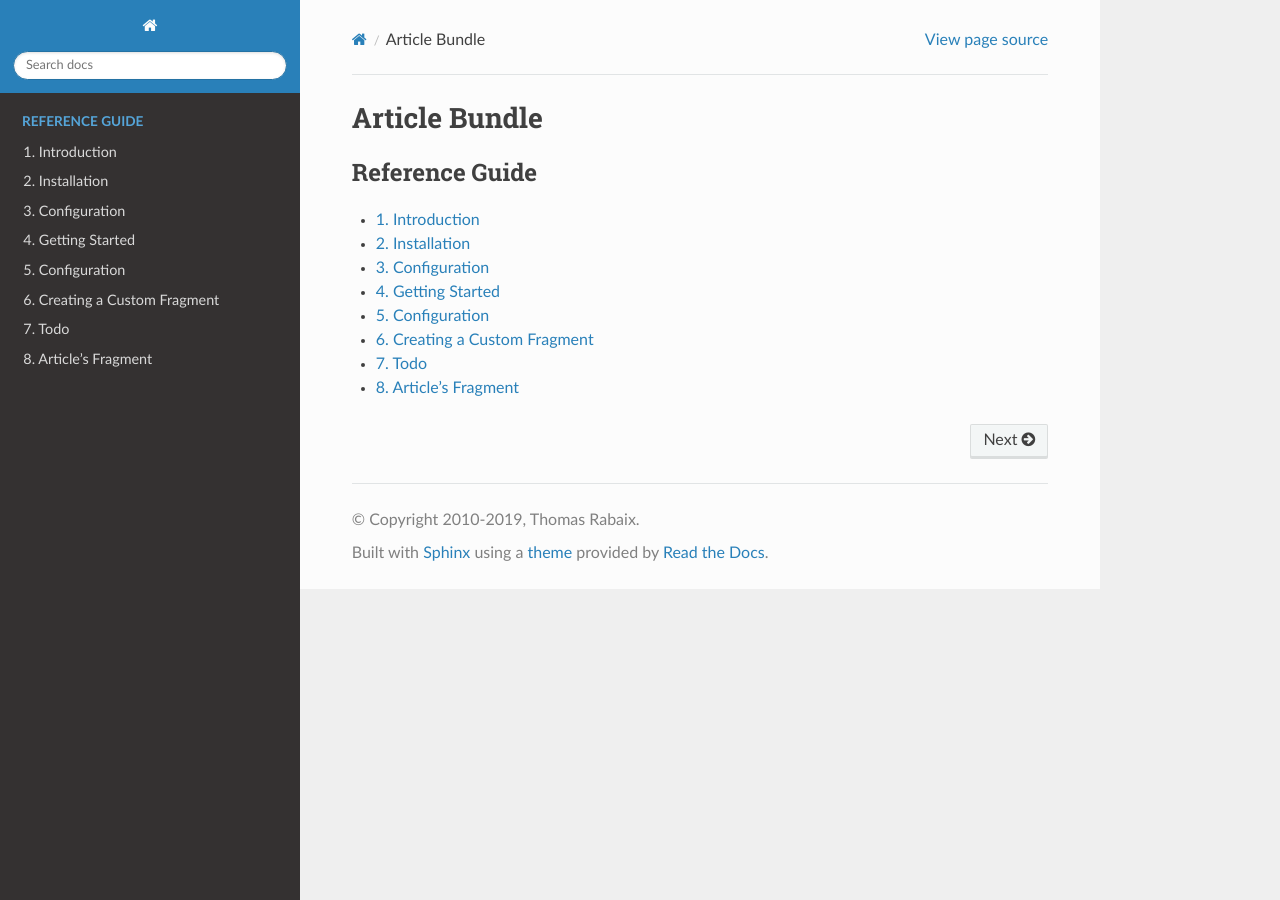
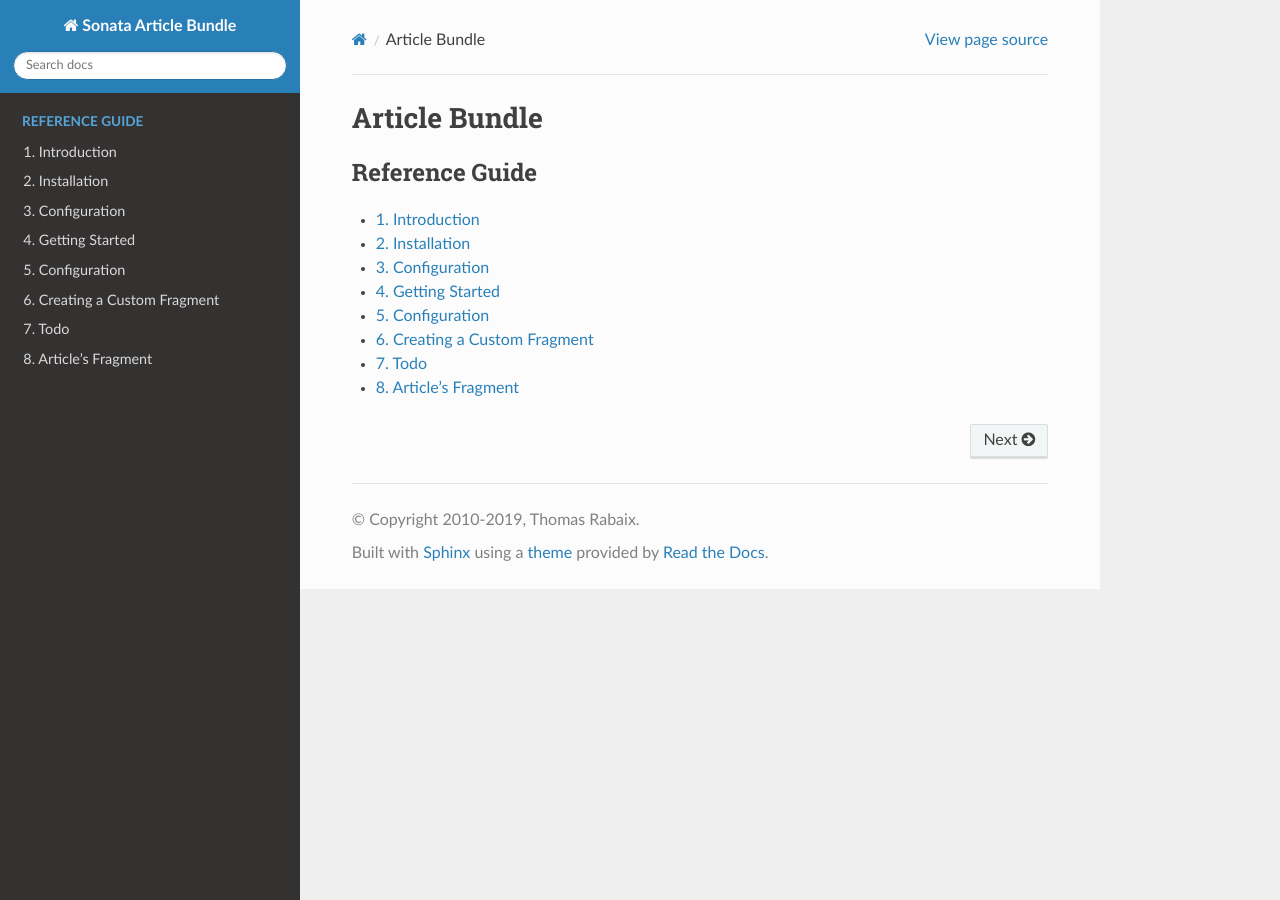
Before and after one commit to sonata-project/SonataArticleBundle, a Sphinx documentation site: the page built from docs/index.rst, in a window 1280 px wide. Built offline with Sphinx 7.4.7 and the Read the Docs theme 2.0.0, drawn with Linux system fonts in a browser that asks for light colours.

Commit message:
DevKit updates

```diff
--- a/docs/conf.py
+++ b/docs/conf.py
@@ -48,7 +48,7 @@ source_suffix = '.rst'
 master_doc = 'index'
 
 # General information about the project.
-project = u''
+project = u'Sonata Article Bundle'
 copyright = u'2010-2019, Thomas Rabaix'
 
 # The version info for the project you're documenting, acts as replacement for
```
Also changed, not shown: .travis.yml, 1 other file.
